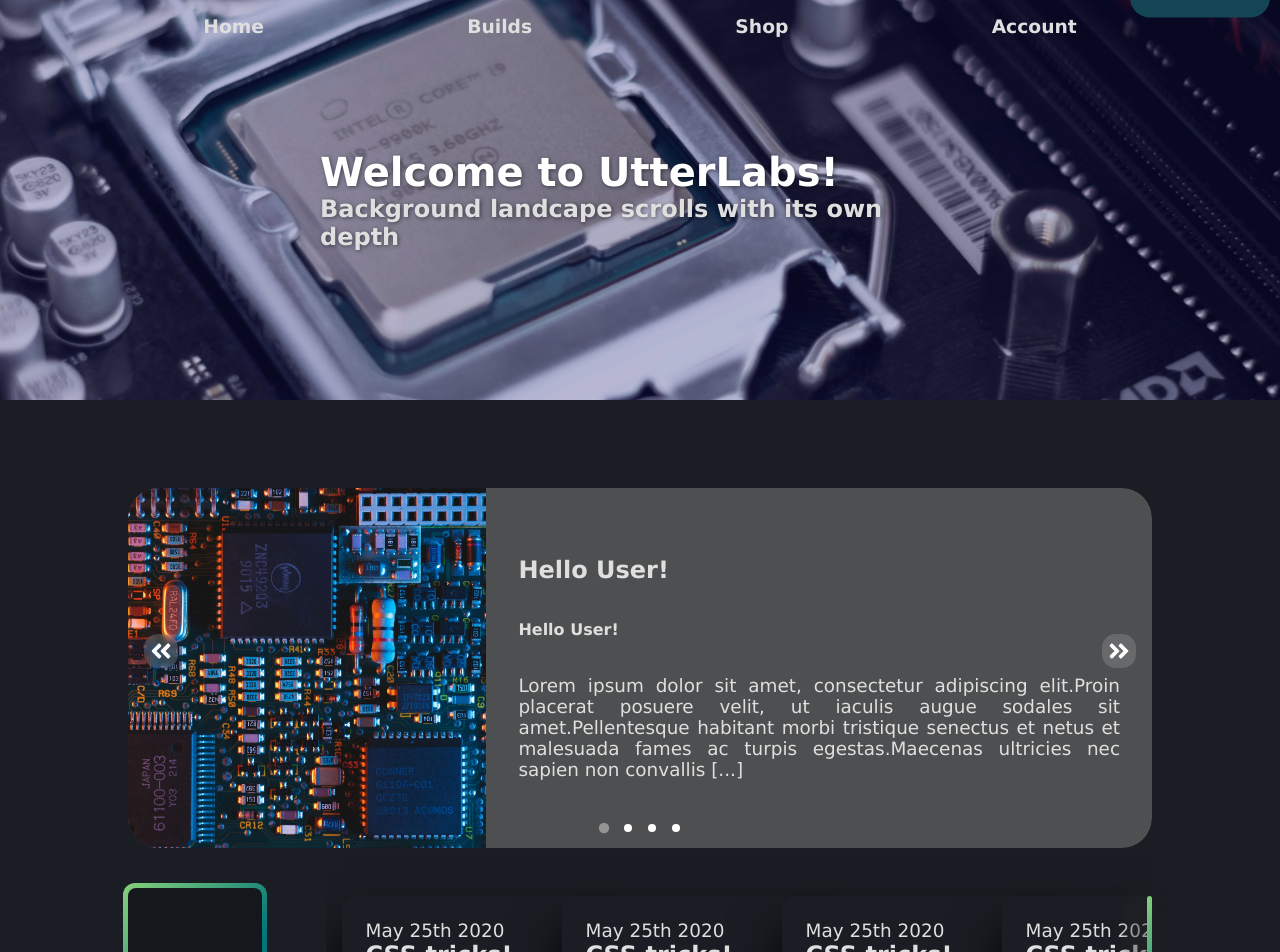
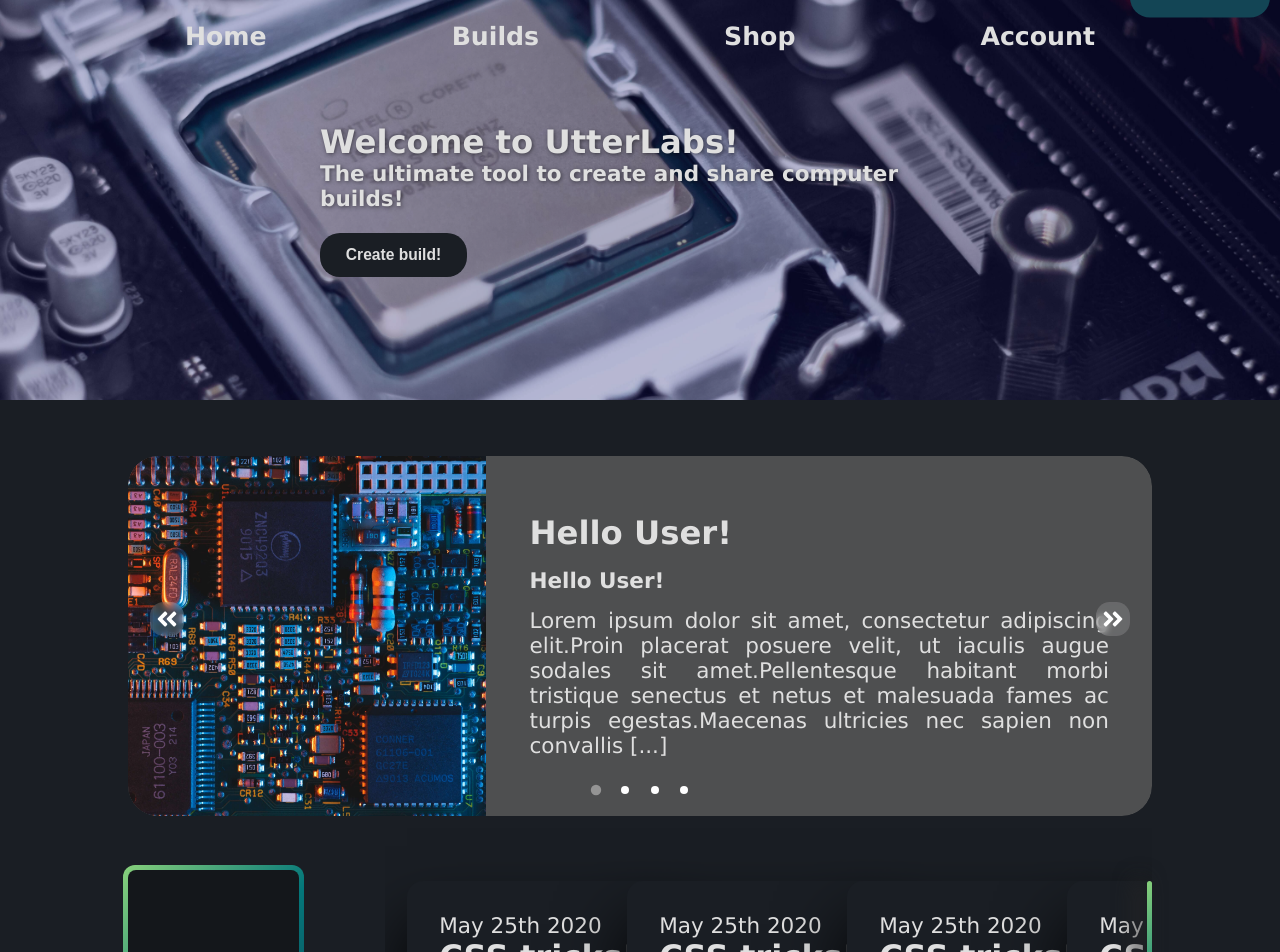
Before and after one commit to gianlourbano/UtterLabsPC-3.0, a Next.js app: page / in a window 1280 px wide. Shown: the top 952 px of the page. Built offline with nearby package versions, Linux system fonts and the light colour scheme.

Commit message:
improved header

```diff
--- /dev/null
+++ b/src/components/Button/Button.module.css
@@ -0,0 +1,6 @@
+.container {
+	border-radius: 20px;
+	padding: 0.6rem 1.2rem;
+
+	cursor: pointer;
+}
--- /dev/null
+++ b/src/components/Button/Button.tsx
@@ -0,0 +1,37 @@
+import { usePalette, useTheme } from "../Theme/ThemeProvider"
+import { motion, Spring } from "framer-motion"
+import styles from "./Button.module.css"
+import { CSSProperties } from "react"
+
+import Typography, { comp } from "../Typography/Typography"
+
+interface ButtonProps {
+	type?: comp
+}
+
+const Button: React.FC<ButtonProps> = ({type, children}) => {
+	const {color, background} = usePalette()
+	const theme = useTheme()
+
+	const customStyle: CSSProperties = {
+		backgroundColor: background[theme].primary,
+		color: color[theme].primary.main,
+		transition: "0.2s",
+	}
+
+	return(
+		<motion.button
+			style={customStyle}
+			className={styles.container}
+			whileHover={{
+				scale: 1.15,
+				transition: { duration: 0.1 },
+			  }}
+			  whileTap={{ scale: 1.05 }}
+		>
+			<Typography type={type}>{children}</Typography>
+		</motion.button>
+	)
+}
+
+export default Button
--- a/src/components/Carousel/Carousel.module.css
+++ b/src/components/Carousel/Carousel.module.css
@@ -31,7 +31,7 @@
     justify-content: center;
     align-items: center;
 
-    z-index: 3;
+    z-index: 1;
 
 }
 
--- a/src/components/Carousel/Carousel.tsx
+++ b/src/components/Carousel/Carousel.tsx
@@ -55,7 +55,6 @@ const Carousel:React.FC<CarouselProps> = ({autoPlay, style, className, children}
     const total = Children.toArray(children)
 
     const [[page, direction], setPage] = useState([0, 0])
-    const [timer, setTimer] = useState<Timer>(undefined)
 
     const imageIndex = wrap(0, total.length, page)
 
--- a/src/components/Container/PageContainer.tsx
+++ b/src/components/Container/PageContainer.tsx
@@ -20,7 +20,7 @@ const fadeInUp = {
     }
 };
 
-const PageContainer: React.FC<ContainerProps> = ({vertical, center, className, style, children}) => {
+const PageContainer: React.FC<ContainerProps & {noPadding: boolean}> = ({noPadding, vertical, center, className, style, children}) => {
     return(
         <motion.div variants={fadeInUp}
                     initial='initial'
@@ -35,7 +35,7 @@ const PageContainer: React.FC<ContainerProps> = ({vertical, center, className, s
                         style={{
                             marginTop: "7vh",
                             width: "100vw",
-                            padding: "2rem 10vw",
+                            padding: noPadding ? "" : "2rem 10vw",
                             ...style }}
                         className={className}>
                 {children}
--- a/src/components/Header/Header.module.css
+++ b/src/components/Header/Header.module.css
@@ -10,6 +10,8 @@
   background-repeat: no-repeat;
 
   display: flex;
+  justify-content: center;
+  align-items: center;
 }
 
 .main::before {
@@ -37,20 +39,24 @@
   padding: 1rem 0rem;
 }
 
-.line {
-  display: inline-block;
-  text-align: center;
+.headerSection {
+  flex-grow: 1;
+  position: relative;
+  color: white;
+  text-shadow: 1px 1px 4px rgba(0, 0, 0, 0.5);
+  padding: 0 25vw;
+
+  display: grid;
+  grid-template-columns: repeat(auto-fit, minmax(350px, 1fr));
+  justify-content: center;
+  align-items: center;
 }
 
-.headerSection {
-  position: relative;
-  align-self: center;
-  justify-self: center;
-  max-width: 640px;
-  margin-left: auto;
-  margin-right: auto;
-  color: white;
-  text-shadow: 1px 1px 4px rgba(0, 0, 0, 0.5);
+.description {
+  display: flex;
+  flex-direction: column;
+  align-items: flex-start;
+  justify-content: space-evenly;
 }
 
 .themeSwitch {
--- a/src/components/Header/HeaderBG.tsx
+++ b/src/components/Header/HeaderBG.tsx
@@ -1,35 +1,25 @@
 import styles from "./Header.module.css"
-import Container from "../Container/Container"
-import Typography from "../Typography/Typography"
-import React, { CSSProperties, useEffect, useState } from "react"
-import ThemeSwitcher from "../ThemeSwitcher/ThemeSwitcher"
+import { Typography, Button } from "../components"
+import React, { useEffect, useState } from "react"
 import { usePalette, useTheme } from "../Theme/ThemeProvider"
-import Image from "next/image"
+
+import { motion, useViewportScroll, useTransform } from "framer-motion"
 
 const HeaderBG: React.FC = () => {
-    const { background } = usePalette()
-    const theme = useTheme()
 
-    const [offset, setOffset] = useState(0)
-
-    useEffect(() => {
-        function handleScroll() {
-            setOffset(window.pageYOffset);
-        }
-
-        window.addEventListener("scroll", handleScroll);
-        return () => {
-            window.removeEventListener("scroll", handleScroll);
-        }
-    }, [])
+    const { scrollY } = useViewportScroll();
+    const y2 = useTransform(scrollY, [0, 1200], ["0vh", "-50vh"]);
 
     return (
-        <header className={styles.main} style={{transform: `translateY(${-offset* 0.5}px)`}}>
-            <div className={styles.headerSection}>
-                <div className={styles.line}><h1 className={styles.labs}>Welcome to UtterLabs!</h1></div>
-                <Typography staticColor type="h2">Background landcape scrolls with its own depth </Typography>
-            </div>
-        </header>
+        <motion.header className={styles.main} style={{y: y2}}>
+            <section className={styles.headerSection}>
+                <Typography type="h1" staticColor className={styles.labs}>Welcome to UtterLabs!</Typography>
+                <div className={styles.description}>
+                    <Typography type="h4" staticColor style={{marginBottom: "1rem"}}>The ultimate tool to create and share computer builds!</Typography>
+                    <Button type="h3">Create build!</Button>
+                </div>
+            </section>
+        </motion.header>
     )
 }
 
--- a/src/components/Typography/Typography.tsx
+++ b/src/components/Typography/Typography.tsx
@@ -2,8 +2,10 @@ import { CSSProperties } from "react"
 import { useTheme, usePalette } from "../Theme/ThemeProvider"
 import styles from "./Typography.module.css"
 
+export type comp = "div" | "span" | "h1" | "h2" | "h3" | "h4" | "p"
+
 interface TextProps {
-    type?: "div" | "span" | "h1" | "h2" | "h3" | "h4" | "p",
+    type?: comp,
     style?: CSSProperties,
     secondary?: boolean,
     staticColor?: boolean,
--- a/src/components/components.ts
+++ b/src/components/components.ts
@@ -7,5 +7,6 @@ import Carousel from "./Carousel/Carousel"
 import Slide from "./Carousel/Slide/Slide"
 import ThemeSwitcher from "./ThemeSwitcher/ThemeSwitcher"
 import ComputerCard from "./ComputerCards/Card"
+import Button from "./Button/Button"
 
-export { Header, Container, Typography, Card, Carousel, Slide, ThemeSwitcher, PageContainer, ComputerCard }
+export { Header, Container, Typography, Card, Carousel, Slide, ThemeSwitcher, PageContainer, ComputerCard, Button }
--- a/src/pages/index.tsx
+++ b/src/pages/index.tsx
@@ -7,14 +7,13 @@ import {data} from "../components/Carousel/mockdata"
 import {useInView} from "react-intersection-observer"
 import ComputerCard from "../components/ComputerCards/Card"
 
+import Image from "next/image"
+
 import { motion } from 'framer-motion'
 
 const UpperPart: React.FC = () => {
-  const { color } = usePalette()
-  const theme = useTheme()
-
   return (
-    <Container style={{ justifyContent: "center" }}>
+    <Container>
       <Carousel className={styles.carousel} autoPlay>
         {data.map((slide, index) => {
           return (
@@ -27,27 +26,15 @@ const UpperPart: React.FC = () => {
 }
 
 const MiddlePart: React.FC = () => {
-
-  const { color, background } = usePalette()
-  const theme = useTheme()
-
   return (
     <main className={styles.middle} >
       <Container vertical className={styles.initialCard} colortype={["secondary", "shade"]}>
         <Typography staticColor className={styles.latest}>Latest builds</Typography>
-        <img src="/pc.png" className={styles.image} />
       </Container>
       <section className={styles.cardlist}>
-        <ComputerCard />
-        <ComputerCard />
-        <ComputerCard />
-        <ComputerCard />
-        <ComputerCard />
-        <ComputerCard />
-        <ComputerCard />
-        <ComputerCard />
-        <ComputerCard />
-        <ComputerCard />
+        {[0, 1, 2, 3, 4, 5, 6].map(index => {
+          return <ComputerCard key={index} />
+        })}
       </section>
     </main>
   )
@@ -59,7 +46,7 @@ const container = {
     opacity: 1,
     scale: 1,
     transition: {
-      delayChildren: 0.5,
+      delayChildren: 0.1,
       staggerChildren: 0.2
     }
   }
@@ -95,7 +82,7 @@ const LowerPart: React.FC = () => {
           <motion.div className={`${styles.item} ${styles[style]}`}
             key={index}
             variants={item}
-            whileHover={{ scale: 1.05 }}
+            whileHover={{ scale: 1.01 }}
           ></motion.div>
         )
       })}
@@ -104,11 +91,13 @@ const LowerPart: React.FC = () => {
 }
 
 export default function Home() {
+  const {background} = usePalette()
+  const theme = useTheme()
 
   return (
-    <PageContainer vertical>
+    <PageContainer vertical noPadding>
       <HeaderBG />
-      <div className={styles.main}>
+      <div className={styles.main} style={{backgroundColor: background[theme].primary}}>
         <UpperPart />
         <MiddlePart />
         <LowerPart />
--- a/styles/Home.module.css
+++ b/styles/Home.module.css
@@ -2,7 +2,10 @@
   margin-top: 50vh;
   display: flex;
   flex-direction: column;
-  width: 100%;
+  width: 100vw;
+
+  padding: 0 10vw;
+
 }
 
 .cardlist {
--- a/styles/globals.css
+++ b/styles/globals.css
@@ -8,14 +8,8 @@ body {
   overflow-x: hidden;
   background-color: #1A1E24;
 
-}
+  font-size: calc(14px + (24 - 14) * ((100vw - 300px) / (1600 - 300)));
 
-p {
-   font-size: 2.3vh;
-}
-
-h1 {
-  font-size: 5vh;
 }
 
 a {
@@ -38,4 +32,5 @@ button {
 
 button:focus {
   border:none;
+  outline:none;
 }
```
